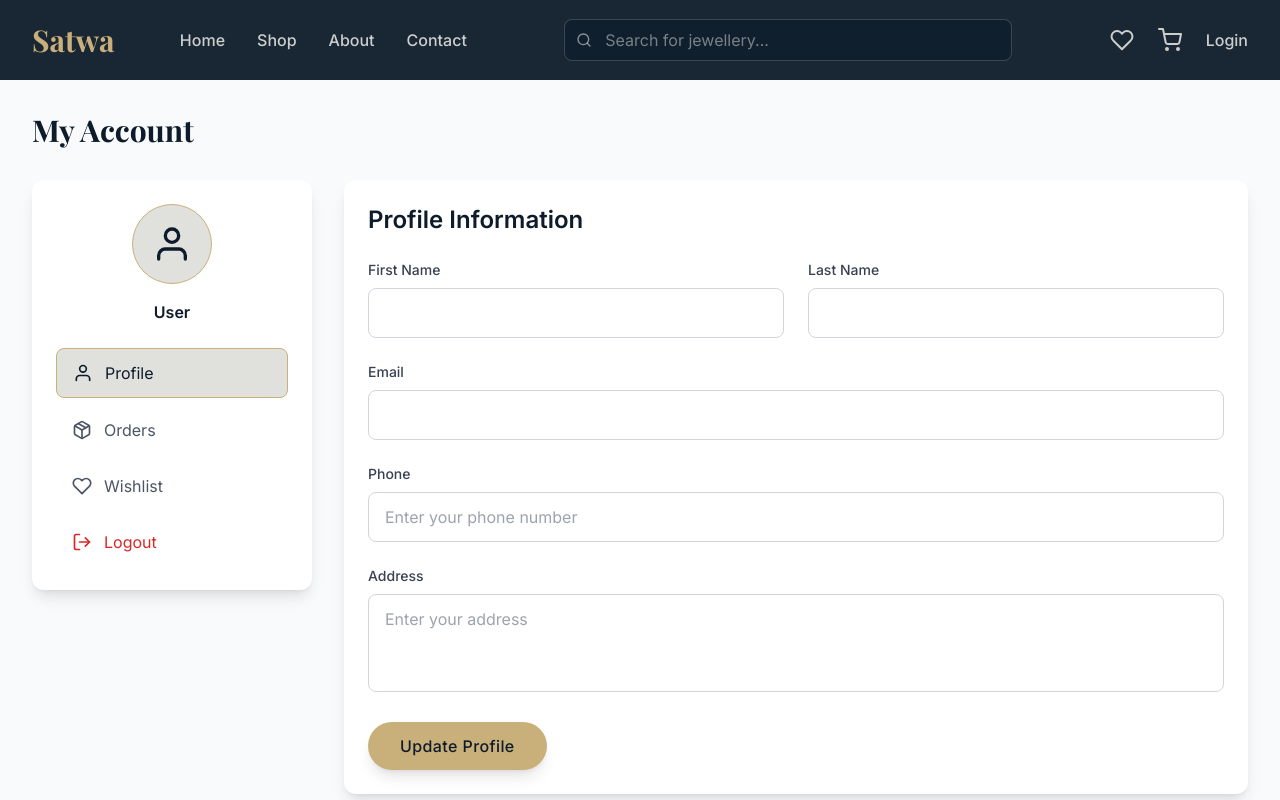
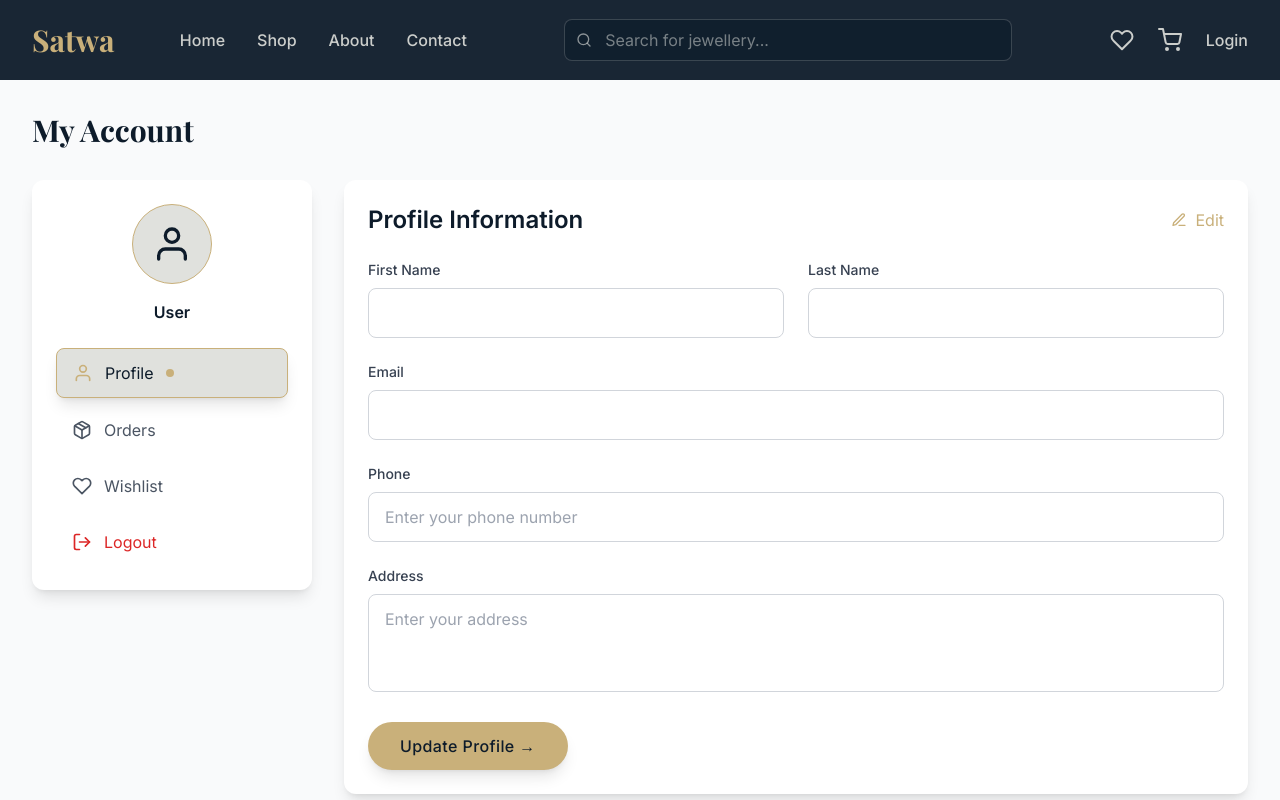
Before and after one commit to Ritesh810/Satwa, a React (Create React App) app in the folder client/: page /profile in a window 1280 px wide. Shown: the top 800 px of the page. Built offline with nearby package versions, Linux system fonts and the light colour scheme.

Commit message:
Profile basic animation added

```diff
--- a/client/src/pages/Profile.js
+++ b/client/src/pages/Profile.js
@@ -1,15 +1,244 @@
 import React, { useEffect, useState } from 'react';
-import { useNavigate } from 'react-router-dom'; // Add this import
+import { useNavigate } from 'react-router-dom';
+import { motion, AnimatePresence } from 'framer-motion';
 import { useAuth } from '../contexts/AuthContext';
-import { FiUser, FiMail, FiMapPin, FiPackage, FiHeart, FiLogOut } from 'react-icons/fi';
+import { FiUser, FiMail, FiMapPin, FiPackage, FiHeart, FiLogOut, FiEdit3, FiCheck } from 'react-icons/fi';
 import toast from 'react-hot-toast';
+
+// Animation variants
+const pageVariants = {
+  initial: { opacity: 0, y: 20 },
+  animate: { opacity: 1, y: 0 },
+  transition: { duration: 0.6 }
+};
+
+const sidebarVariants = {
+  initial: { opacity: 0, x: -30 },
+  animate: { opacity: 1, x: 0 },
+  transition: { duration: 0.6, delay: 0.2 }
+};
+
+const contentVariants = {
+  initial: { opacity: 0, x: 30 },
+  animate: { opacity: 1, x: 0 },
+  transition: { duration: 0.6, delay: 0.3 }
+};
+
+const staggerContainer = {
+  animate: {
+    transition: {
+      staggerChildren: 0.1,
+      delayChildren: 0.2
+    }
+  }
+};
+
+const itemVariants = {
+  initial: { opacity: 0, y: 20 },
+  animate: { opacity: 1, y: 0 },
+  transition: { duration: 0.4 }
+};
+
+const tabVariants = {
+  initial: { opacity: 0, scale: 0.9 },
+  animate: { opacity: 1, scale: 1 },
+  exit: { opacity: 0, scale: 0.9 },
+  transition: { duration: 0.3 }
+};
+
+// Animated Avatar Component
+const AnimatedAvatar = ({ user }) => (
+  <motion.div
+    initial={{ scale: 0, rotate: -180 }}
+    animate={{ scale: 1, rotate: 0 }}
+    transition={{ duration: 0.8, delay: 0.4, type: "spring", stiffness: 100 }}
+    className="text-center mb-6"
+  >
+    <motion.div
+      className="w-20 h-20 rounded-full flex items-center justify-center mx-auto mb-4 relative overflow-hidden"
+      style={{background:'#E0E1DD', border:'1px solid #C9B07A'}}
+      whileHover={{ scale: 1.05 }}
+      transition={{ duration: 0.3 }}
+    >
+      <motion.div
+        className="absolute inset-0 rounded-full bg-gradient-to-br from-polishedGold/20 to-transparent"
+        initial={{ scale: 0 }}
+        whileHover={{ scale: 1 }}
+        transition={{ duration: 0.3 }}
+      />
+      <FiUser className="w-10 h-10 relative z-10" style={{color:'#0D1B2A'}} />
+    </motion.div>
+
+    <motion.h3
+      className="font-semibold text-midnight"
+      initial={{ opacity: 0 }}
+      animate={{ opacity: 1 }}
+      transition={{ delay: 0.6 }}
+    >
+      {user?.name || 'User'}
+    </motion.h3>
+
+    <motion.p
+      className="text-sm text-gray-600"
+      initial={{ opacity: 0 }}
+      animate={{ opacity: 1 }}
+      transition={{ delay: 0.7 }}
+    >
+      {user?.email}
+    </motion.p>
+  </motion.div>
+);
+
+// Animated Tab Button Component
+const AnimatedTabButton = ({ tab, isActive, onClick, index }) => (
+  <motion.button
+    onClick={onClick}
+    className={`w-full flex items-center space-x-3 px-4 py-3 rounded-lg text-left transition-all duration-300 ${
+      isActive
+        ? 'bg-linen text-midnight border border-polishedGold shadow-lg'
+        : 'text-gray-600 hover:bg-gray-50'
+    }`}
+    variants={itemVariants}
+    whileHover={{
+      scale: 1.02,
+      x: isActive ? 0 : 5,
+      backgroundColor: isActive ? undefined : '#F9FAFB'
+    }}
+    whileTap={{ scale: 0.98 }}
+    initial="initial"
+    animate="animate"
+    transition={{ delay: index * 0.1 }}
+  >
+    <motion.div
+      animate={{
+        rotate: isActive ? 360 : 0,
+        color: isActive ? '#C9B07A' : undefined
+      }}
+      transition={{ duration: 0.3 }}
+    >
+      <tab.icon className="w-5 h-5" />
+    </motion.div>
+    <span>{tab.label}</span>
+
+    {isActive && (
+      <motion.div
+        className="ml-auto w-2 h-2 bg-polishedGold rounded-full"
+        initial={{ scale: 0 }}
+        animate={{ scale: 1 }}
+        transition={{ duration: 0.3 }}
+      />
+    )}
+  </motion.button>
+);
+
+// Animated Input Field Component
+const AnimatedInputField = ({ label, type = "text", value, onChange, placeholder, rows }) => (
+  <motion.div
+    variants={itemVariants}
+    whileHover={{ y: -2 }}
+    transition={{ duration: 0.2 }}
+  >
+    <motion.label
+      className="block text-sm font-medium text-gray-700 mb-2"
+      initial={{ opacity: 0 }}
+      animate={{ opacity: 1 }}
+      transition={{ delay: 0.1 }}
+    >
+      {label}
+    </motion.label>
+
+    {rows ? (
+      <motion.textarea
+        rows={rows}
+        value={value}
+        onChange={onChange}
+        className="input-field resize-none"
+        placeholder={placeholder}
+        whileFocus={{
+          scale: 1.02,
+          boxShadow: "0 0 0 3px rgba(201, 176, 122, 0.1)"
+        }}
+        transition={{ duration: 0.2 }}
+      />
+    ) : (
+      <motion.input
+        type={type}
+        value={value}
+        onChange={onChange}
+        className="input-field"
+        placeholder={placeholder}
+        whileFocus={{
+          scale: 1.02,
+          boxShadow: "0 0 0 3px rgba(201, 176, 122, 0.1)"
+        }}
+        transition={{ duration: 0.2 }}
+      />
+    )}
+  </motion.div>
+);
+
+// Animated Order Card Component
+const AnimatedOrderCard = ({ order, index }) => (
+  <motion.div
+    className="border border-gray-200 rounded-lg p-4 relative overflow-hidden"
+    variants={itemVariants}
+    whileHover={{
+      y: -4,
+      boxShadow: "0 10px 30px rgba(0,0,0,0.1)",
+      borderColor: "#C9B07A"
+    }}
+    transition={{ duration: 0.3 }}
+    initial="initial"
+    animate="animate"
+    custom={index}
+  >
+    <motion.div
+      className="absolute inset-0 bg-gradient-to-r from-polishedGold/5 to-transparent opacity-0"
+      whileHover={{ opacity: 1 }}
+      transition={{ duration: 0.3 }}
+    />
+
+    <div className="relative z-10">
+      <div className="flex items-center justify-between mb-2">
+        <motion.h3
+          className="font-semibold text-midnight"
+          whileHover={{ color: "#C9B07A" }}
+        >
+          Order #{1000 + order}
+        </motion.h3>
+        <span className="text-sm text-gray-600">March {order}, 2024</span>
+      </div>
+
+      <p className="text-gray-600 mb-2">Diamond Stud Earrings, Gold Necklace</p>
+
+      <div className="flex items-center justify-between">
+        <motion.span
+          className="font-medium text-midnight"
+          whileHover={{ scale: 1.05, color: "#C9B07A" }}
+        >
+          $899.98
+        </motion.span>
+
+        <motion.span
+          className="text-sm bg-green-100 text-green-800 px-2 py-1 rounded-full"
+          whileHover={{ scale: 1.05 }}
+          initial={{ opacity: 0, scale: 0.8 }}
+          animate={{ opacity: 1, scale: 1 }}
+          transition={{ delay: index * 0.1 + 0.3 }}
+        >
+          Delivered
+        </motion.span>
+      </div>
+    </div>
+  </motion.div>
+);
 
 const Profile = () => {
   const { user, logout } = useAuth();
-  const navigate = useNavigate(); // Add this hook
+  const navigate = useNavigate();
   const [activeTab, setActiveTab] = useState('profile');
+  const [isEditing, setIsEditing] = useState(false);
 
-  // Add state for form data
   const [profileData, setProfileData] = useState({
     firstName: user?.name?.split(' ')[0] || '',
     lastName: user?.name?.split(' ')[1] || '',
@@ -24,6 +253,7 @@ const Profile = () => {
 
   const handleUpdateProfile = async () => {
     try {
+      setIsEditing(false);
       toast.success('Profile updated successfully');
     } catch (error) {
       toast.error('Failed to update profile');
@@ -36,152 +266,278 @@ const Profile = () => {
     navigate('/');
   };
 
+  const tabs = [
+    { id: 'profile', label: 'Profile', icon: FiUser },
+    { id: 'orders', label: 'Orders', icon: FiPackage },
+    { id: 'wishlist', label: 'Wishlist', icon: FiHeart },
+  ];
+
   return (
-    <div className="pt-16 lg:pt-20 min-h-screen bg-gray-50">
+    <motion.div
+      className="pt-16 lg:pt-20 min-h-screen bg-gray-50"
+      {...pageVariants}
+    >
       <div className="max-w-7xl mx-auto px-4 sm:px-6 lg:px-8 py-8">
-        <div className="mb-8">
-          <h1 className="text-3xl font-serif font-bold text-midnight">My Account</h1>
-        </div>
+
+        {/* Page Header */}
+        <motion.div
+          className="mb-8"
+          initial={{ opacity: 0, y: -20 }}
+          animate={{ opacity: 1, y: 0 }}
+          transition={{ duration: 0.6 }}
+        >
+          <motion.h1
+            className="text-3xl font-serif font-bold text-midnight"
+            animate={{
+              textShadow: ["0 0 0px rgba(201, 176, 122, 0)", "0 0 10px rgba(201, 176, 122, 0.3)", "0 0 0px rgba(201, 176, 122, 0)"]
+            }}
+            transition={{ duration: 3, repeat: Infinity }}
+          >
+            My Account
+          </motion.h1>
+        </motion.div>
 
         <div className="grid grid-cols-1 lg:grid-cols-4 gap-8">
-          {/* Sidebar */}
-          <div className="lg:col-span-1">
-            <div className="bg-white rounded-xl shadow-lg p-6">
-              <div className="text-center mb-6">
-                <div className="w-20 h-20 rounded-full flex items-center justify-center mx-auto mb-4" style={{background:'#E0E1DD', border:'1px solid #C9B07A'}}>
-                  <FiUser className="w-10 h-10" style={{color:'#0D1B2A'}} />
-                </div>
-                <h3 className="font-semibold text-midnight">{user?.name || 'User'}</h3>
-                <p className="text-sm text-gray-600">{user?.email}</p>
-              </div>
 
-              <nav className="space-y-2">
-                {[
-                  { id: 'profile', label: 'Profile', icon: FiUser },
-                  { id: 'orders', label: 'Orders', icon: FiPackage },
-                  { id: 'wishlist', label: 'Wishlist', icon: FiHeart },
-                ].map((tab) => (
-                  <button
+          {/* Animated Sidebar */}
+          <motion.div
+            className="lg:col-span-1"
+            {...sidebarVariants}
+          >
+            <motion.div
+              className="bg-white rounded-xl shadow-lg p-6"
+              whileHover={{
+                boxShadow: "0 20px 40px rgba(0,0,0,0.1)",
+                y: -2
+              }}
+              transition={{ duration: 0.3 }}
+            >
+              <AnimatedAvatar user={user} />
+
+              <motion.nav
+                className="space-y-2"
+                variants={staggerContainer}
+                initial="initial"
+                animate="animate"
+              >
+                {tabs.map((tab, index) => (
+                  <AnimatedTabButton
                     key={tab.id}
+                    tab={tab}
+                    isActive={activeTab === tab.id}
                     onClick={() => setActiveTab(tab.id)}
-                    className={`w-full flex items-center space-x-3 px-4 py-3 rounded-lg text-left transition-colors ${
-                      activeTab === tab.id
-                        ? 'bg-linen text-midnight border border-polishedGold'
-                        : 'text-gray-600 hover:bg-gray-50'
-                    }`}
-                  >
-                    <tab.icon className="w-5 h-5" />
-                    <span>{tab.label}</span>
-                  </button>
+                    index={index}
+                  />
                 ))}
 
-                <button
+                <motion.button
                   onClick={handleLogout}
-                  className="w-full flex items-center space-x-3 px-4 py-3 rounded-lg text-left text-red-600 hover:bg-red-50 transition-colors"
+                  className="w-full flex items-center space-x-3 px-4 py-3 rounded-lg text-left text-red-600 hover:bg-red-50 transition-all duration-300"
+                  variants={itemVariants}
+                  whileHover={{
+                    scale: 1.02,
+                    x: 5,
+                    backgroundColor: '#FEF2F2'
+                  }}
+                  whileTap={{ scale: 0.98 }}
                 >
-                  <FiLogOut className="w-5 h-5" />
+                  <motion.div
+                    whileHover={{ rotate: 10 }}
+                    transition={{ duration: 0.2 }}
+                  >
+                    <FiLogOut className="w-5 h-5" />
+                  </motion.div>
                   <span>Logout</span>
-                </button>
-              </nav>
-            </div>
-          </div>
+                </motion.button>
+              </motion.nav>
+            </motion.div>
+          </motion.div>
 
-          {/* Main Content */}
-          <div className="lg:col-span-3">
-            {activeTab === 'profile' && (
-              <div className="bg-white rounded-xl shadow-lg p-6">
-                <h2 className="text-2xl font-semibold text-midnight mb-6">Profile Information</h2>
-                <div className="space-y-6">
-                  <div className="grid grid-cols-1 md:grid-cols-2 gap-6">
-                    <div>
-                      <label className="block text-sm font-medium text-gray-700 mb-2">First Name</label>
-                      <input
-                        type="text"
+          {/* Animated Main Content */}
+          <motion.div
+            className="lg:col-span-3"
+            {...contentVariants}
+          >
+            <AnimatePresence mode="wait">
+
+              {/* Profile Tab */}
+              {activeTab === 'profile' && (
+                <motion.div
+                  key="profile"
+                  className="bg-white rounded-xl shadow-lg p-6"
+                  variants={tabVariants}
+                  initial="initial"
+                  animate="animate"
+                  exit="exit"
+                >
+                  <div className="flex items-center justify-between mb-6">
+                    <motion.h2
+                      className="text-2xl font-semibold text-midnight"
+                      initial={{ opacity: 0, x: -20 }}
+                      animate={{ opacity: 1, x: 0 }}
+                      transition={{ delay: 0.2 }}
+                    >
+                      Profile Information
+                    </motion.h2>
+
+                    <motion.button
+                      onClick={() => setIsEditing(!isEditing)}
+                      className="flex items-center gap-2 text-polishedGold hover:text-midnight transition-colors"
+                      whileHover={{ scale: 1.05 }}
+                      whileTap={{ scale: 0.95 }}
+                      initial={{ opacity: 0 }}
+                      animate={{ opacity: 1 }}
+                      transition={{ delay: 0.4 }}
+                    >
+                      <motion.div
+                        animate={{ rotate: isEditing ? 180 : 0 }}
+                        transition={{ duration: 0.3 }}
+                      >
+                        {isEditing ? <FiCheck /> : <FiEdit3 />}
+                      </motion.div>
+                      {isEditing ? 'Save' : 'Edit'}
+                    </motion.button>
+                  </div>
+
+                  <motion.div
+                    className="space-y-6"
+                    variants={staggerContainer}
+                    initial="initial"
+                    animate="animate"
+                  >
+                    <div className="grid grid-cols-1 md:grid-cols-2 gap-6">
+                      <AnimatedInputField
+                        label="First Name"
                         value={profileData.firstName}
                         onChange={(e) => handleInputChange('firstName', e.target.value)}
-                        className="input-field"
+                      />
+                      <AnimatedInputField
+                        label="Last Name"
+                        value={profileData.lastName}
+                        onChange={(e) => handleInputChange('lastName', e.target.value)}
                       />
                     </div>
-                    <div>
-                      <label className="block text-sm font-medium text-gray-700 mb-2">Last Name</label>
-                      <input
-                        type="text"
-                        value={profileData.lastName}
-                        onChange={(e) => handleInputChange('lastName', e.target.value)}
-                        className="input-field"
-                      />
-                    </div>
-                  </div>
-                  <div>
-                    <label className="block text-sm font-medium text-gray-700 mb-2">Email</label>
-                    <input
+
+                    <AnimatedInputField
+                      label="Email"
                       type="email"
                       value={profileData.email}
                       onChange={(e) => handleInputChange('email', e.target.value)}
-                      className="input-field"
                     />
-                  </div>
-                  <div>
-                    <label className="block text-sm font-medium text-gray-700 mb-2">Phone</label>
-                    <input
+
+                    <AnimatedInputField
+                      label="Phone"
                       type="tel"
                       value={profileData.phone}
                       onChange={(e) => handleInputChange('phone', e.target.value)}
-                      className="input-field"
                       placeholder="Enter your phone number"
                     />
-                  </div>
-                  <div>
-                    <label className="block text-sm font-medium text-gray-700 mb-2">Address</label>
-                    <textarea
-                      rows={3}
+
+                    <AnimatedInputField
+                      label="Address"
                       value={profileData.address}
                       onChange={(e) => handleInputChange('address', e.target.value)}
-                      className="input-field resize-none"
                       placeholder="Enter your address"
+                      rows={3}
                     />
-                  </div>
-                  <button onClick={handleUpdateProfile} className="btn-gold">Update Profile</button>
-                </div>
-              </div>
-            )}
 
-            {activeTab === 'orders' && (
-              <div className="bg-white rounded-xl shadow-lg p-6">
-                <h2 className="text-2xl font-semibold text-midnight mb-6">Order History</h2>
-                <div className="space-y-4">
-                  {[1, 2, 3].map((order) => (
-                    <div key={order} className="border border-gray-200 rounded-lg p-4">
-                      <div className="flex items-center justify-between mb-2">
-                        <h3 className="font-semibold text-midnight">Order #{1000 + order}</h3>
-                        <span className="text-sm text-gray-600">March {order}, 2024</span>
-                      </div>
-                      <p className="text-gray-600 mb-2">Diamond Stud Earrings, Gold Necklace</p>
-                      <div className="flex items-center justify-between">
-                        <span className="font-medium text-midnight">$899.98</span>
-                        <span className="text-sm bg-green-100 text-green-800 px-2 py-1 rounded-full">
-                          Delivered
-                        </span>
-                      </div>
-                    </div>
-                  ))}
-                </div>
-              </div>
-            )}
+                    <motion.button
+                      onClick={handleUpdateProfile}
+                      className="btn-gold"
+                      variants={itemVariants}
+                      whileHover={{ scale: 1.02, y: -2 }}
+                      whileTap={{ scale: 0.98 }}
+                    >
+                      <motion.span
+                        animate={{ x: [0, 4, 0] }}
+                        transition={{ duration: 1.5, repeat: Infinity }}
+                      >
+                        Update Profile →
+                      </motion.span>
+                    </motion.button>
+                  </motion.div>
+                </motion.div>
+              )}
 
-            {activeTab === 'wishlist' && (
-              <div className="bg-white rounded-xl shadow-lg p-6">
-                <h2 className="text-2xl font-semibold text-midnight mb-6">My Wishlist</h2>
-                <div className="text-center py-8">
-                  <FiHeart className="w-16 h-16 text-gray-400 mx-auto mb-4" />
-                  <p className="text-gray-600">Your wishlist is empty</p>
-                </div>
-              </div>
-            )}
-          </div>
+              {/* Orders Tab */}
+              {activeTab === 'orders' && (
+                <motion.div
+                  key="orders"
+                  className="bg-white rounded-xl shadow-lg p-6"
+                  variants={tabVariants}
+                  initial="initial"
+                  animate="animate"
+                  exit="exit"
+                >
+                  <motion.h2
+                    className="text-2xl font-semibold text-midnight mb-6"
+                    initial={{ opacity: 0, x: -20 }}
+                    animate={{ opacity: 1, x: 0 }}
+                    transition={{ delay: 0.2 }}
+                  >
+                    Order History
+                  </motion.h2>
+
+                  <motion.div
+                    className="space-y-4"
+                    variants={staggerContainer}
+                    initial="initial"
+                    animate="animate"
+                  >
+                    {[1, 2, 3].map((order, index) => (
+                      <AnimatedOrderCard key={order} order={order} index={index} />
+                    ))}
+                  </motion.div>
+                </motion.div>
+              )}
+
+              {/* Wishlist Tab */}
+              {activeTab === 'wishlist' && (
+                <motion.div
+                  key="wishlist"
+                  className="bg-white rounded-xl shadow-lg p-6"
+                  variants={tabVariants}
+                  initial="initial"
+                  animate="animate"
+                  exit="exit"
+                >
+                  <motion.h2
+                    className="text-2xl font-semibold text-midnight mb-6"
+                    initial={{ opacity: 0, x: -20 }}
+                    animate={{ opacity: 1, x: 0 }}
+                    transition={{ delay: 0.2 }}
+                  >
+                    My Wishlist
+                  </motion.h2>
+
+                  <motion.div
+                    className="text-center py-8"
+                    initial={{ opacity: 0, scale: 0.8 }}
+                    animate={{ opacity: 1, scale: 1 }}
+                    transition={{ delay: 0.3 }}
+                  >
+                    <motion.div
+                      animate={{
+                        scale: [1, 1.1, 1],
+                        opacity: [0.4, 0.6, 0.4]
+                      }}
+                      transition={{
+                        duration: 2,
+                        repeat: Infinity,
+                        ease: "easeInOut"
+                      }}
+                    >
+                      <FiHeart className="w-16 h-16 text-gray-400 mx-auto mb-4" />
+                    </motion.div>
+                    <p className="text-gray-600">Your wishlist is empty</p>
+                  </motion.div>
+                </motion.div>
+              )}
+            </AnimatePresence>
+          </motion.div>
         </div>
       </div>
-    </div>
+    </motion.div>
   );
 };
 
```
